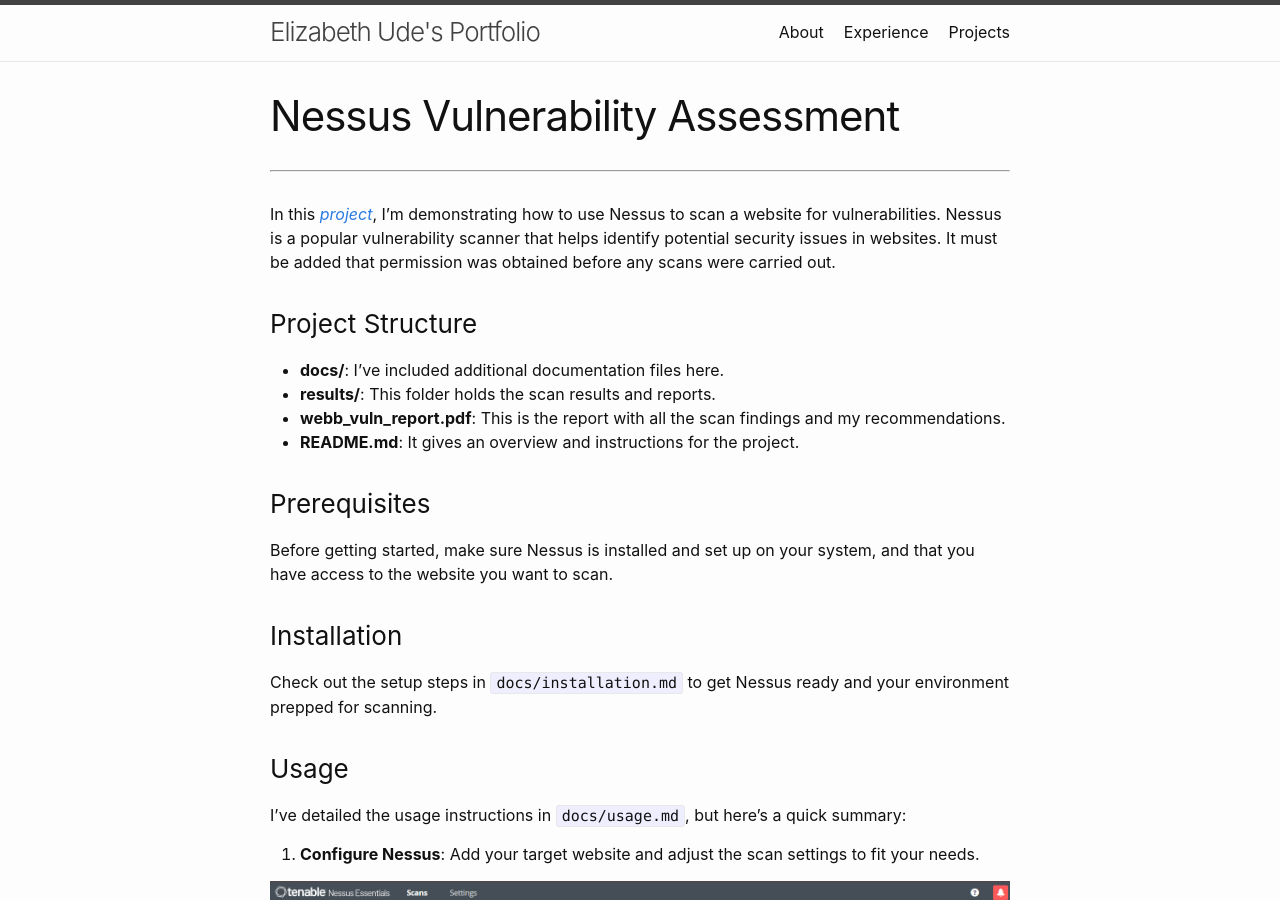
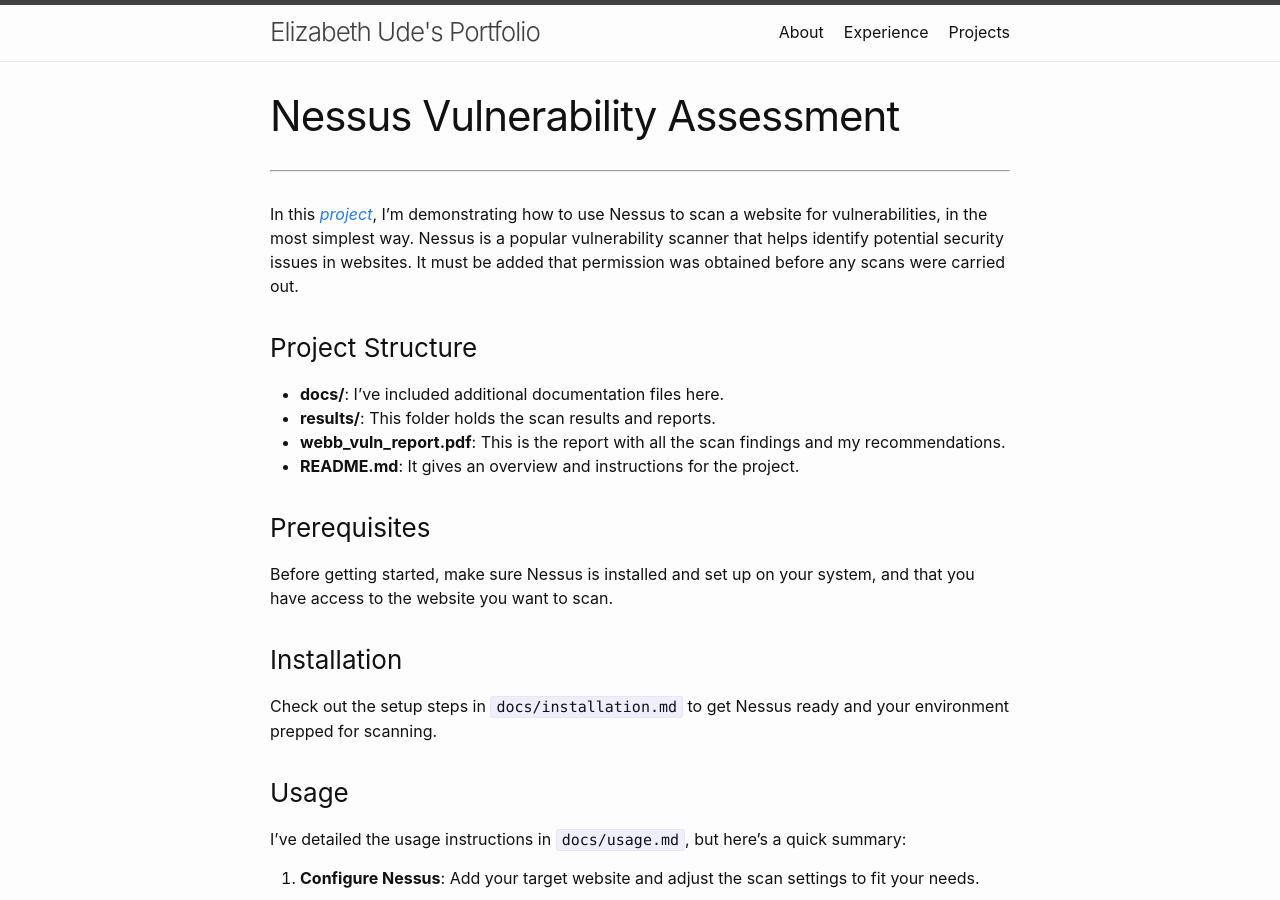
Before and after one commit to elizabethude/portfolio, a Jekyll site: the page built from nessusvulnassessment.md, in a window 1280 px wide and 900 px high. Built offline with Jekyll 4.4.1, drawn with Linux system fonts in a browser that asks for light colours; some of the changed text lies outside the part shown.

Commit message:
Update nessusvulnassessment.md

```diff
--- a/nessusvulnassessment.md
+++ b/nessusvulnassessment.md
@@ -9,7 +9,7 @@ title: Nessus Vulnerability Assessment
 ---
 
 
-In this [_project_](https://github.com/elizabethude/webb_vulnscan), I’m demonstrating how to use Nessus to scan a website for vulnerabilities. Nessus is a popular vulnerability scanner that helps identify potential security issues in websites. It must be added that permission was obtained before any scans were carried out.
+In this [_project_](https://github.com/elizabethude/webb_vulnscan), I’m demonstrating how to use Nessus to scan a website for vulnerabilities, in the most simplest way. Nessus is a popular vulnerability scanner that helps identify potential security issues in websites. It must be added that permission was obtained before any scans were carried out.
 
 ### Project Structure
 - **docs/**: I’ve included additional documentation files here.
@@ -37,3 +37,10 @@ I’ve detailed the usage instructions in `docs/usage.md`, but here’s a quick
 3. **Review the Results**: Once the scan finishes, grab the report (e.g., scan_results) and go through the findings.
 
 ![3](https://github.com/elizabethude/portfolio/blob/main/projectimages/nessusvulnscan/3.png?raw=true)
+
+
+I’ve learned how to configure and run basic vulnerability scans, identify common security issues like outdated software or insecure configurations, and interpret scan results.
+
+I’ve also become familiar with reporting vulnerabilities and suggesting straightforward remediation steps, such as updating software or fixing misconfiguration.
+
+While it’s a starting point, this project helped me build a foundational understanding of vulnerability scanning and reporting in the context of web security.
```
